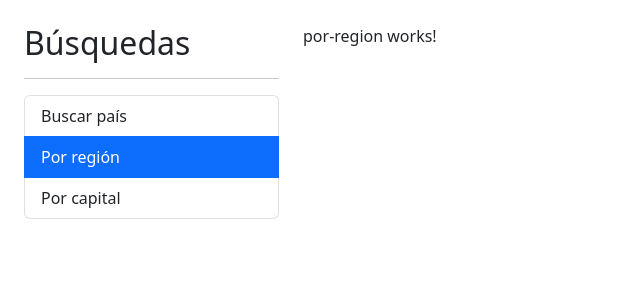
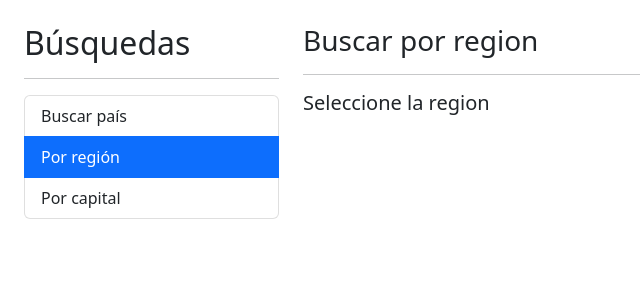
Before and after one commit to Leonardo-Robot-PostRock/PaisesApp, an Angular app: page /region in a window 1280 px wide. Shown: the top 300 px of the page, without its empty margins (0-640 px from the left). Built offline with nearby package versions, Linux system fonts and the light colour scheme.

Commit message:
viendo como aplicar alternativos con condiciones ngClass class [class]

```diff
--- a/src/app/pais/pages/por-region/por-region.component.html
+++ b/src/app/pais/pages/por-region/por-region.component.html
@@ -1 +1,19 @@
-<p>por-region works!</p>
+<h3>
+  Buscar por region <small>{{ regionActiva | titlecase }}</small>
+</h3>
+<hr />
+
+<h5>Seleccione la region</h5>
+<!-- [ngClass]="{ 'btn-primary': regionActiva === region, 'btn-outline-primary': regionActiva !== region }" -->
+<!-- [class.btn-primary]="region === regionActiva" -->
+<div class="row">
+  <div class="col">
+    <button
+      *ngFor="let region of regiones"
+      class="btn btn-outline-primary"
+      (click)="activarRegion(region)"
+    >
+      {{ region }}
+    </button>
+  </div>
+</div>
```
